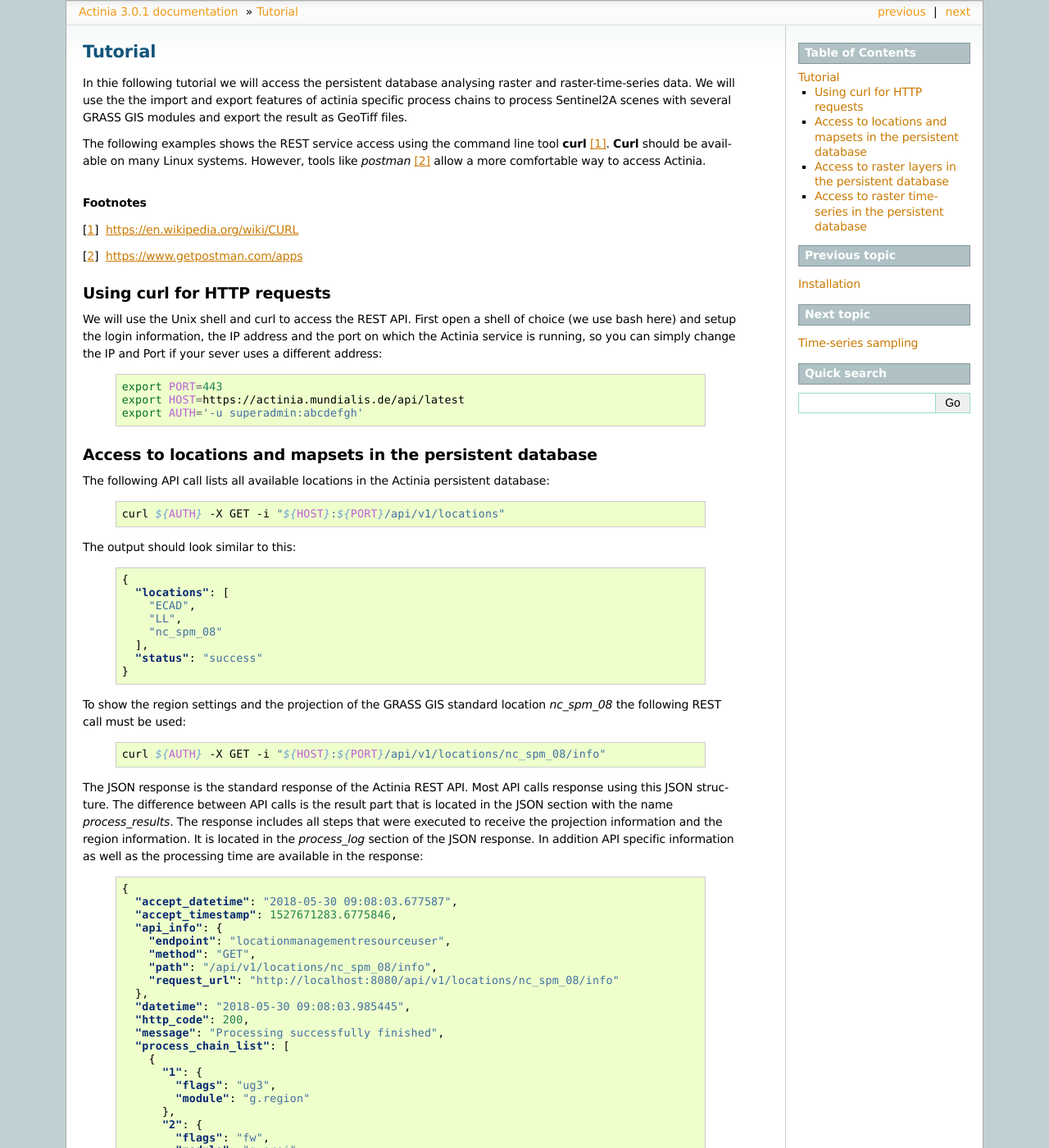
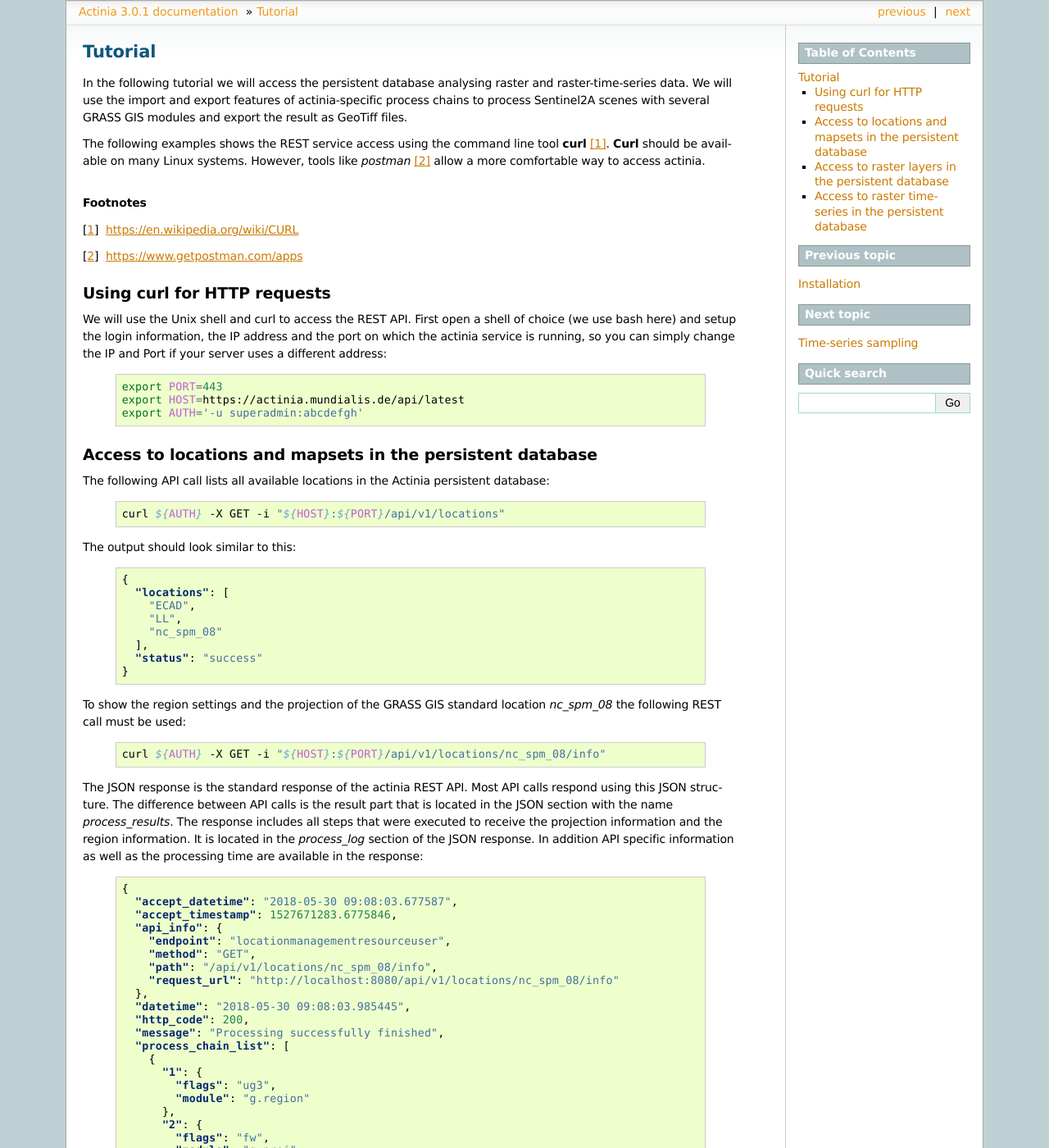
Before and after one commit to actinia-org/actinia-core, a Sphinx documentation site: the page built from docs/tutorial_data_access.rst, in a window 1280 px wide and 1400 px high. Shown: the whole window at 82% size. Built offline with Sphinx 7.4.7, drawn with Linux system fonts in a browser that asks for light colours; formulas are drawn with MathJax 3; the version number is read from the project's files by our own code; some of the changed text lies outside the part shown.

Commit message:
Update tutorial_data_access.rst
Fixed some typos.

```diff
--- a/docs/tutorial_data_access.rst
+++ b/docs/tutorial_data_access.rst
@@ -1,15 +1,14 @@
 Tutorial
 ========
 
-In thie following tutorial we will access the persistent database analysing
-raster and raster-time-series data.  We will use the the import and export features of actinia
-specific process chains to process Sentinel2A scenes with several GRASS GIS modules and
+In the following tutorial we will access the persistent database analysing
+raster and raster-time-series data. We will use the import and export features of actinia-specific process chains to process Sentinel2A scenes with several GRASS GIS modules and
 export the result as GeoTiff files.
 
 The following examples shows the REST service access using the command line tool **curl** [#curl]_.
 **Curl** should be available on many Linux systems.
 However, tools like *postman* [#post]_ allow a more comfortable way to access
-Actinia.
+actinia.
 
 .. rubric:: Footnotes
 
@@ -21,8 +20,8 @@ Using curl for HTTP requests
 
 We will use the Unix shell and curl to access the REST API.
 First open a shell of choice (we use bash here) and setup the login information,
-the IP address and the port on which the Actinia service is running,
-so you can simply change the IP and Port if your sever uses a different
+the IP address and the port on which the actinia service is running,
+so you can simply change the IP and Port if your server uses a different
 address:
 
     .. code-block:: bash
@@ -66,8 +65,8 @@ To show the region settings and the projection of the GRASS GIS standard locatio
 
    ..
 
-The JSON response is the standard response of the Actinia REST API. Most API calls
-response using this JSON structure. The difference between API calls is the result part that
+The JSON response is the standard response of the actinia REST API. Most API calls
+respond using this JSON structure. The difference between API calls is the result part that
 is located in the JSON section with the name *process_results*.
 The response includes all steps that were executed
 to receive the projection information and the region information. It is located in
```
Also changed, not shown: other parts of docs/tutorial_data_access.rst (+4 -4 lines).
